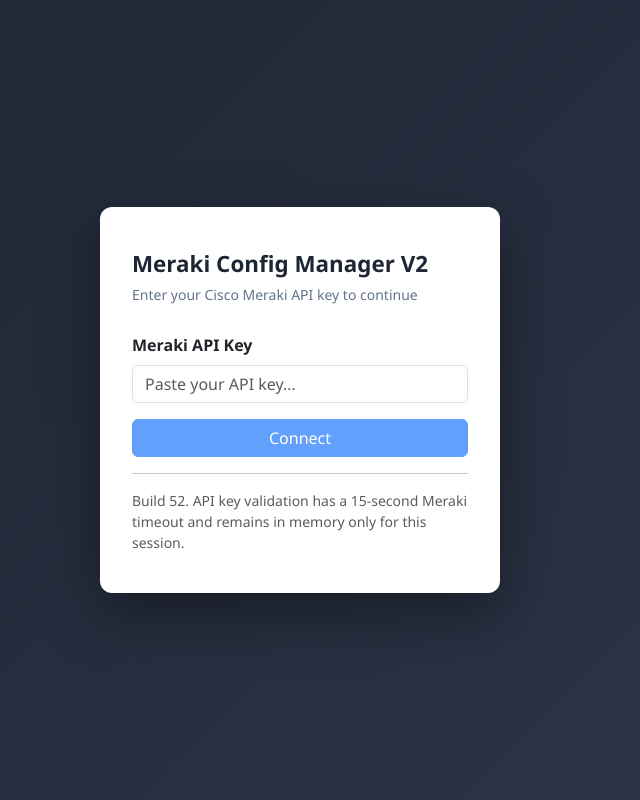
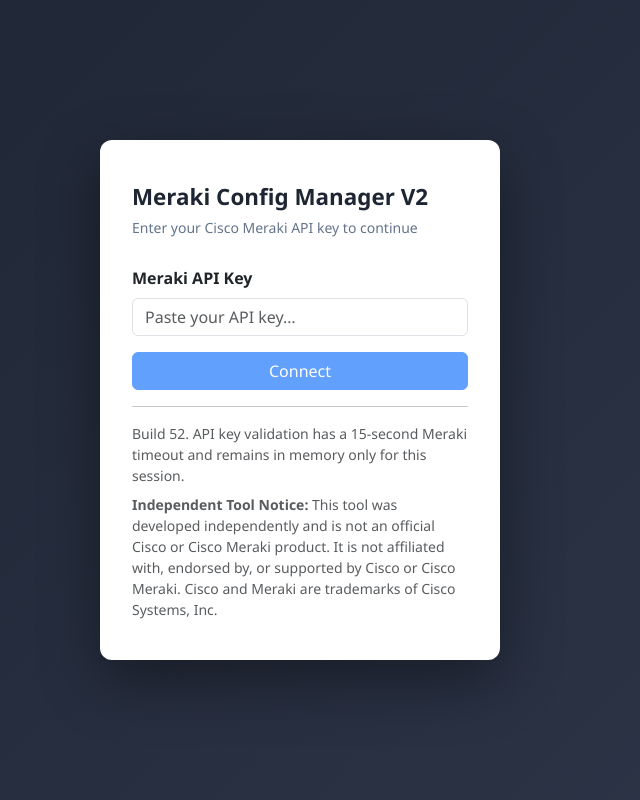
Before and after one commit to shayiqbal/meraki-client-web-localv2, a FastAPI app: page / in a window 1280 px wide. Shown: the whole page, without its empty margins (340-980 px from the left). Run offline with FastAPI, Linux system fonts and the light colour scheme; some libraries are stand-ins or nearby versions.

Commit message:
docs: add independent tool notice

```diff
--- a/webapp/templates/index.html
+++ b/webapp/templates/index.html
@@ -30,6 +30,7 @@
     </form>
     <hr/>
     <p class="text-muted small mb-0">Build 52. API key validation has a 15-second Meraki timeout and remains in memory only for this session.</p>
+    <p class="text-muted small mt-2 mb-0"><strong>Independent Tool Notice:</strong> This tool was developed independently and is not an official Cisco or Cisco Meraki product. It is not affiliated with, endorsed by, or supported by Cisco or Cisco Meraki. Cisco and Meraki are trademarks of Cisco Systems, Inc.</p>
   </div>
 </div>
 
```
Also changed, not shown: README.md.
